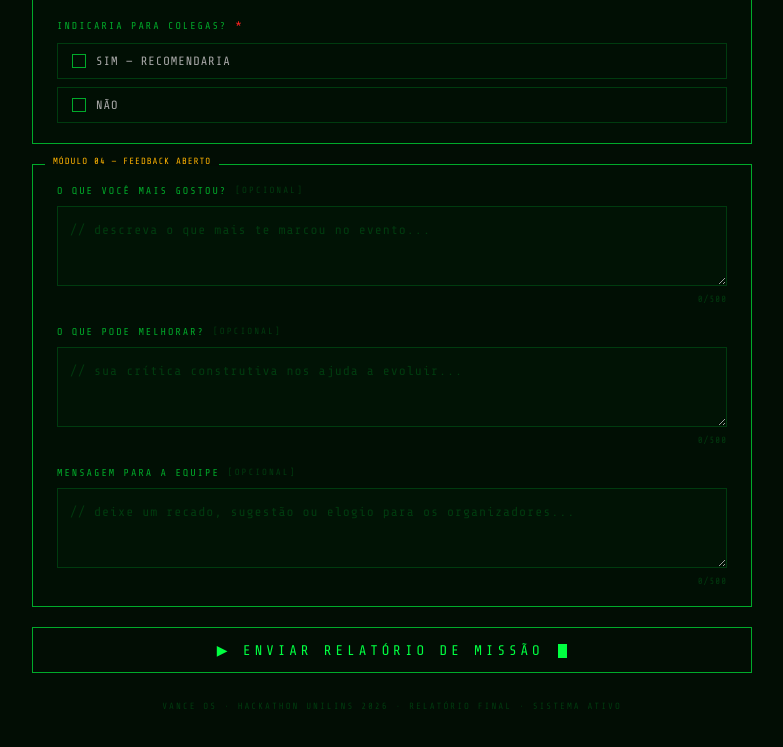
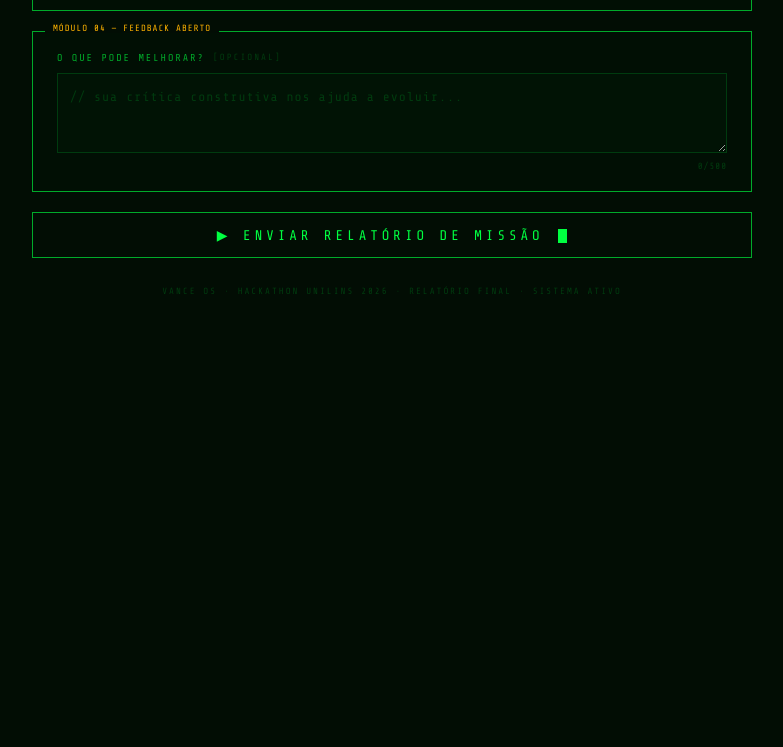
Before and after one commit to miguelMenezes-afk/Inscricao-hackaton, a plain HTML site: page avaliacao.html in a window 1280 px wide. Shown: the part 1377-2124 px from the top of the page, without its empty margins (248-1031 px from the left). After the commit the page ends 1721 px from the top, so only its background shows below. Drawn offline with nearby package versions, Linux system fonts and the light colour scheme.

Commit message:
reduzindo avaliacao

```diff
--- a/avaliacao.html
+++ b/avaliacao.html
@@ -202,7 +202,7 @@ textarea::placeholder{color:var(--gdk);letter-spacing:1px;}
   <!-- MÓDULO 02 — ESCALAS -->
   <div class="section s2">
 
-    <div class="field" id="f-org">
+    <!-- <div class="field" id="f-org">
       <div class="field-label">ORGANIZAÇÃO DO EVENTO <span class="req">*</span></div>
       <div class="scale-wrap" id="rg-org">
         <div class="scale-opt" data-group="org" data-val="1">
@@ -233,7 +233,7 @@ textarea::placeholder{color:var(--gdk);letter-spacing:1px;}
       </div>
       <div class="scale-labels"><span>RUIM</span><span>EXCELENTE</span></div>
       <div class="err-msg">&gt;&gt; SELEÇÃO OBRIGATÓRIA</div>
-    </div>
+    </div> -->
 
     <div class="field" id="f-qual">
       <div class="field-label">QUALIDADE DOS ENIGMAS <span class="req">*</span></div>
@@ -392,11 +392,11 @@ textarea::placeholder{color:var(--gdk);letter-spacing:1px;}
   <!-- MÓDULO 04 — FEEDBACK ABERTO -->
   <div class="section s4">
 
-    <div class="field">
+    <!-- <div class="field">
       <div class="field-label">O QUE VOCÊ MAIS GOSTOU? <span class="opt">[OPCIONAL]</span></div>
       <textarea id="gostou" name="gostou" placeholder="// descreva o que mais te marcou no evento..." maxlength="500"></textarea>
       <div class="char-count"><span id="c1">0</span>/500</div>
-    </div>
+    </div> -->
 
     <div class="field">
       <div class="field-label">O QUE PODE MELHORAR? <span class="opt">[OPCIONAL]</span></div>
@@ -404,11 +404,11 @@ textarea::placeholder{color:var(--gdk);letter-spacing:1px;}
       <div class="char-count"><span id="c2">0</span>/500</div>
     </div>
 
-    <div class="field">
+    <!-- <div class="field">
       <div class="field-label">MENSAGEM PARA A EQUIPE <span class="opt">[OPCIONAL]</span></div>
       <textarea id="mensagem" name="mensagem" placeholder="// deixe um recado, sugestão ou elogio para os organizadores..." maxlength="500"></textarea>
       <div class="char-count"><span id="c3">0</span>/500</div>
-    </div>
+    </div> -->
 
   </div>
 
```
Also changed, not shown: Qq56mDROUAi7faD_The Vance Legacy — Inscrição.png (deleted), https_miguelmenezes-afk_github_io_Inscricao-hackaton_.png (added), https_miguelmenezes-afk_github_io_Inscricao-hackaton_avaliacao.png (added).
